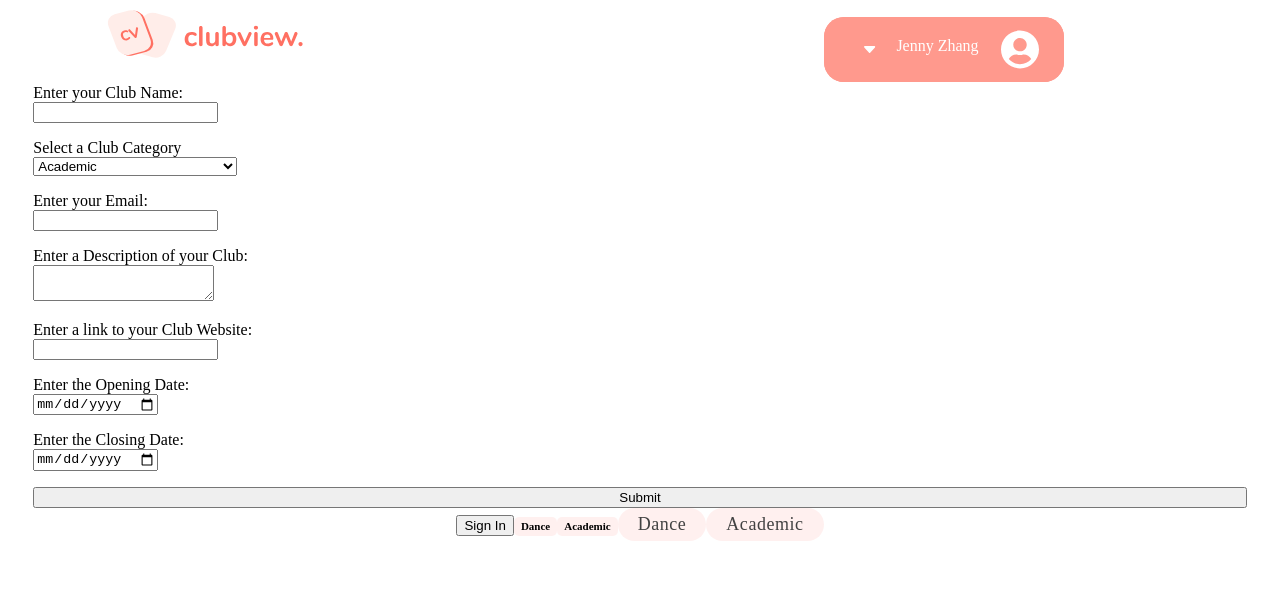
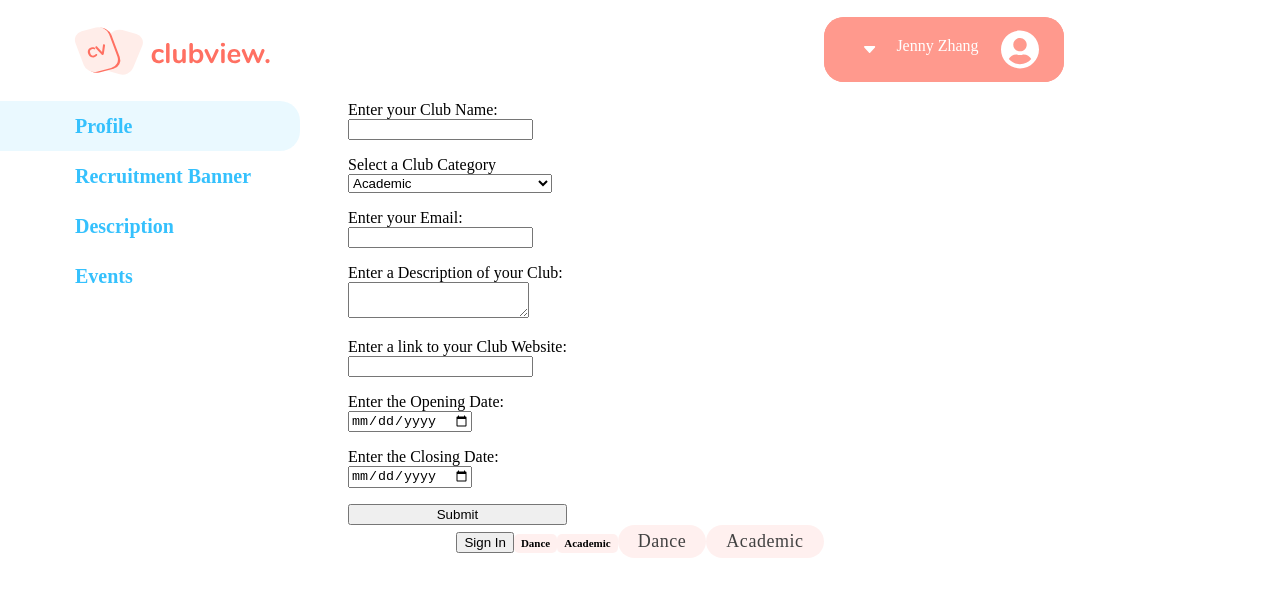
Before and after one commit to cornell-dti/club-view, a React (Create React App) app in the folder frontend/: page /register in a window 1280 px wide. Shown: the top 596 px of the page. Built offline with nearby package versions, Linux system fonts and the light colour scheme.

Commit message:
Better Sidebar
doesn't route you to separate pages

```diff
--- a/frontend/src/App.css
+++ b/frontend/src/App.css
@@ -1,6 +1,12 @@
 .App {
   text-align: center;
-  padding: 0% 2%;
+  padding: 0 0;
+  margin: 0 0;
+}
+
+body {
+  padding: 0 0;
+  margin: 0 0;
 }
 
 .App-logo {
--- a/frontend/src/components/ClubRegistration/ClubRegistration.css
+++ b/frontend/src/components/ClubRegistration/ClubRegistration.css
@@ -4,3 +4,7 @@
   flex-direction: column;
   gap: 1em;
 }
+
+.displayed-page {
+  padding-left: 3em;
+}
--- a/frontend/src/components/ClubRegistration/ClubRegistration.tsx
+++ b/frontend/src/components/ClubRegistration/ClubRegistration.tsx
@@ -2,8 +2,12 @@ import React, { useState } from 'react';
 import './ClubRegistration.css';
 import Dropdown from './Dropdown/Dropdown';
 import NavBar from '../../components/NavBar/NavBar';
+import Sidebar, { sidebarItems } from './Sidebar/Sidebar';
 
 const ClubRegistration = () => {
+  // Control the sidebar value to indicate which page we're on (indexed 0-3 in reference to sidebarItems)
+  const [currentDisplay, setCurrentDisplay] = useState<number>(0);
+
   // Controlled values for all the form elements
   const [name, setName] = useState('');
   const [category, setCategory] = useState('');
@@ -21,10 +25,14 @@ const ClubRegistration = () => {
     //NOT IMPLEMENTED: SUBMIT DATA STORED IN REACT HOOKS TO BACKEND
   }
 
-  return (
-    <>
-      <NavBar hasSearch={false} />
-      <div>
+  function changeDisplayedPage(newIndex: number) {
+    setCurrentDisplay(newIndex);
+  }
+
+  const pages = [];
+
+  // 0: Profile (default registration page)
+  pages.push(
     <form className="registration">
       <label>
         Enter your Club Name: <br />
@@ -89,6 +97,20 @@ const ClubRegistration = () => {
 
       <button onClick={(e) => handleSubmit(e)}>Submit</button>
     </form>
+  );
+  // 1: Recruitment page
+  pages.push(<h1>Club Recruitment Page</h1>);
+  // 2: Description page
+  pages.push(<h1>Club Description Page</h1>);
+  // 3: Club Events page
+  pages.push(<h1>Club Events Page</h1>);
+
+  return (
+    <>
+      <NavBar hasSearch={false} />
+      <div className="page-container">
+        <Sidebar currentItem={currentDisplay} callback={changeDisplayedPage} />
+        <div className="displayed-page">{pages[currentDisplay]}</div>
       </div>
     </>
   );
--- /dev/null
+++ b/frontend/src/components/ClubRegistration/Sidebar/Sidebar.css
@@ -0,0 +1,62 @@
+.page-container {
+  display: flex;
+  flex-direction: row;
+  justify-content: flex-start;
+  align-items: center;
+  width: 100%;
+}
+
+.sidebar {
+  width: 300px;
+  display: flex;
+  flex-direction: column;
+  align-self: flex-start;
+}
+
+.sidebar-item {
+  background: none;
+  color: inherit;
+  border: none;
+  padding: 0;
+  font: inherit;
+  cursor: pointer;
+  outline: inherit;
+
+  height: 50px;
+
+  font-family: 'Nunito';
+  font-style: normal;
+  font-weight: 700;
+  font-size: 20px;
+  line-height: 27px;
+
+  color: #35c1fd;
+
+  text-align: left;
+  padding-left: 75px;
+}
+
+.sidebar-item-highlighted {
+  background: none;
+  color: inherit;
+  border: none;
+  padding: 0;
+  font: inherit;
+  cursor: pointer;
+  outline: inherit;
+
+  font-family: 'Nunito';
+  font-style: normal;
+  font-weight: 700;
+  font-size: 20px;
+  line-height: 27px;
+
+  height: 50px;
+
+  color: #35c1fd;
+  border-radius: 0 20px 20px 0;
+  background: #35c1fd1a;
+
+  text-align: left;
+  padding-left: 75px;
+}
--- /dev/null
+++ b/frontend/src/components/ClubRegistration/Sidebar/Sidebar.tsx
@@ -0,0 +1,45 @@
+import React, { useEffect, useState } from 'react';
+import './Sidebar.css';
+
+const sidebarItems = ['Profile', 'Recruitment Banner', 'Description', 'Events'];
+
+// Required props
+interface RequiredProps {
+  currentItem: any;
+  callback: (clickedItem: number) => void;
+}
+
+// Optional props
+interface OptionalProps {}
+
+// Combine required and optional props to build the full prop interface
+interface Props extends RequiredProps, OptionalProps {}
+
+// Use the optional prop interface to define the default props
+const defaultProps: OptionalProps = {};
+
+const Sidebar: React.FC<Props> = (props: Props) => {
+  return (
+    <div className="sidebar">
+      {sidebarItems.map((name, index) => {
+        return (
+          <button
+            className={
+              index === props.currentItem
+                ? 'sidebar-item-highlighted'
+                : 'sidebar-item'
+            }
+            onClick={() => props.callback(index)}
+          >
+            {sidebarItems[index]}
+          </button>
+        );
+      })}
+    </div>
+  );
+};
+
+Sidebar.defaultProps = defaultProps;
+
+export { sidebarItems };
+export default Sidebar;
--- a/frontend/src/components/NavBar/NavBar.css
+++ b/frontend/src/components/NavBar/NavBar.css
@@ -61,6 +61,7 @@
 .logo {
   position: fl;
   margin-left: 4.5rem;
+  margin-top: 1.563rem;
 }
 
 .profileButton {
```
Lines whose indentation alone changed are shown as unchanged.
